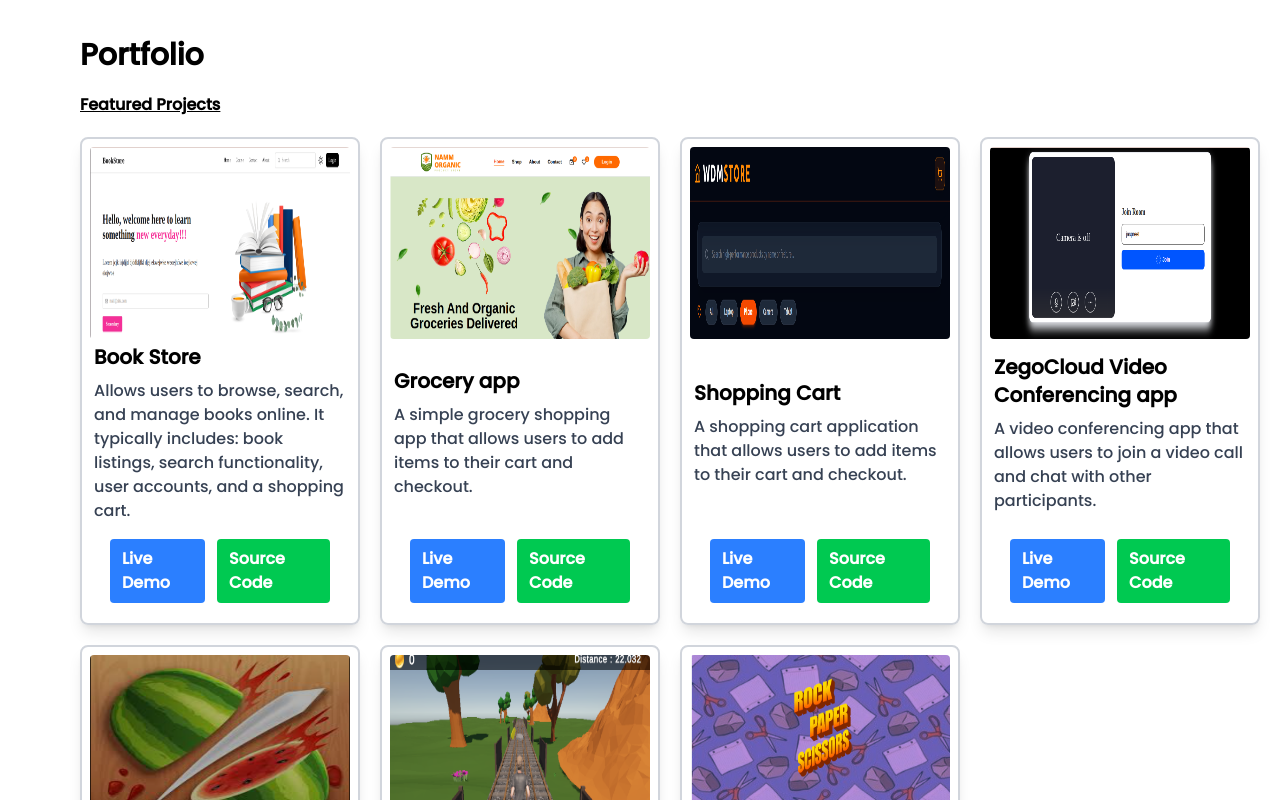
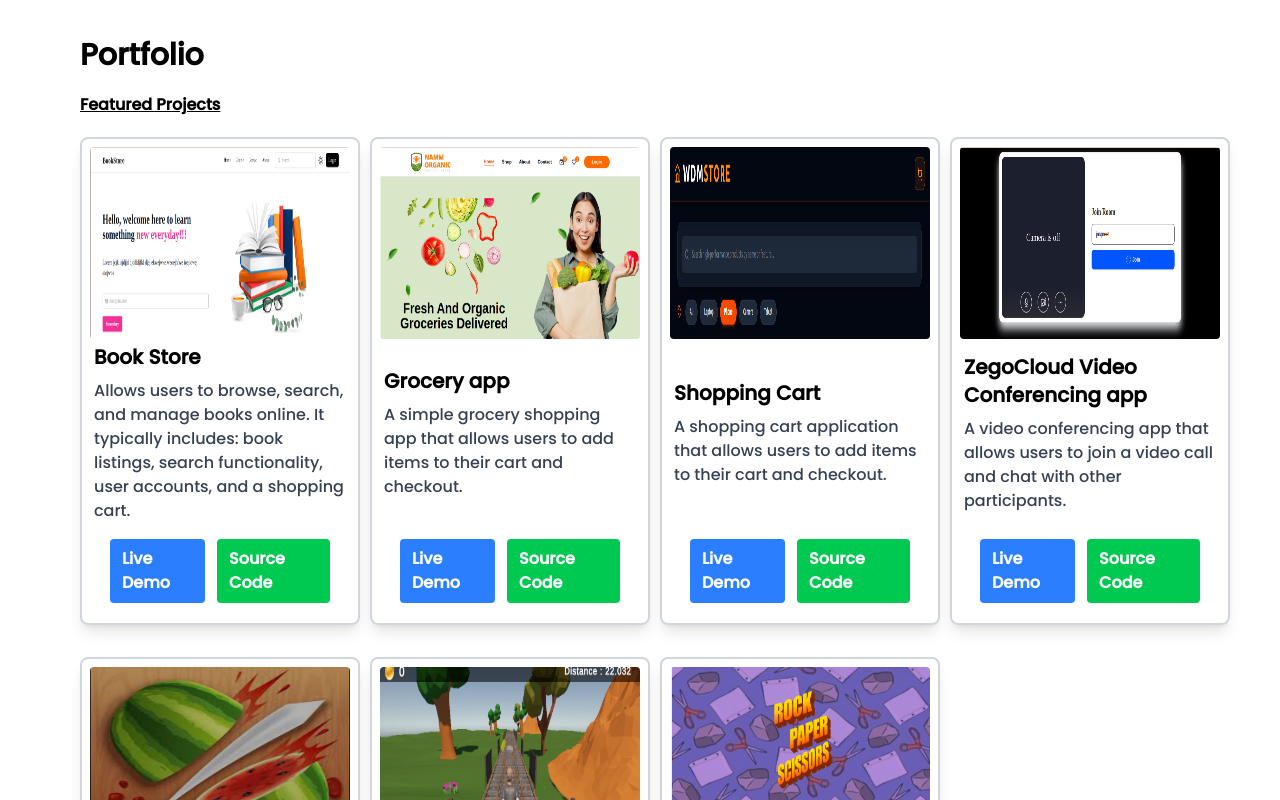
Before and after one commit to Jaspreet-Singh-430/MyPortfolio, a React (Vite) app: page / in a window 1280 px wide. Shown: the part 1360-2160 px from the top of the page. Built offline with nearby package versions, Linux system fonts and the light colour scheme.

Commit message:
Change commited

```diff
--- a/src/components/portfolio.jsx
+++ b/src/components/portfolio.jsx
@@ -98,7 +98,7 @@ const portfolio = () => {
         <div>
             <h1 className="text-3xl font-bold mb-5">Portfolio</h1>
             <span className='underline font-semibold'>Featured Projects</span>
-            <div className='grid grid-cols-1 lg:grid-cols-4 gap-x-20 gap-y-5 my-5'>
+            <div className='grid grid-cols-1 lg:grid-cols-3 xl:grid-cols-4 gap-x-10 gap-y-8 my-5'>
 
 
             {
```
